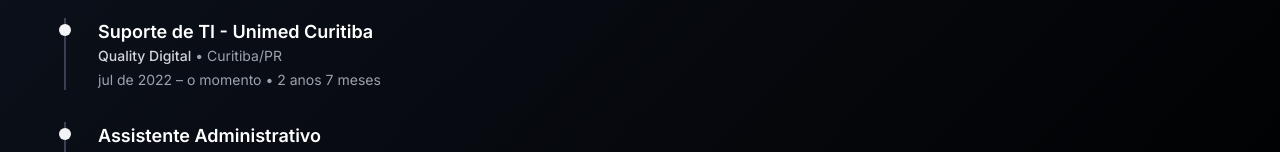
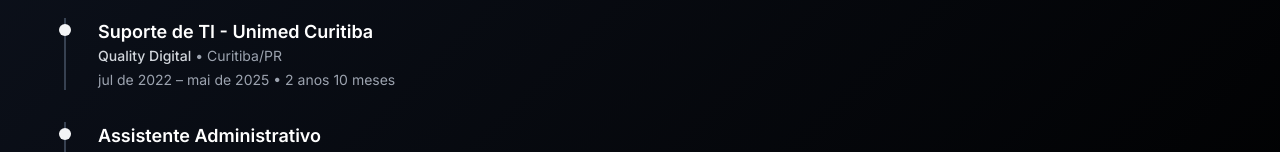
Before and after one commit to andreflara/mysite, a Next.js app: page /about in a window 1280 px wide. Shown: the part 884-1036 px from the top of the page. Built offline with nearby package versions, Linux system fonts and the light colour scheme.

Commit message:
Update dependencies and modify experience duration in About page
- Updated Next.js version from 15.0.3 to 15.3.5 in package.json.
- Adjusted the period and duration of the "Suporte de TI - Unimed Curitiba" experience in the About page to reflect accurate dates.

```diff
--- a/package.json
+++ b/package.json
@@ -15,7 +15,7 @@
     "@tabler/icons-react": "^3.21.0",
     "fortawesome": "^0.0.1-security",
     "lucide-react": "^0.460.0",
-    "next": "15.0.3",
+    "next": "^15.3.5",
     "react": "^18.3.1",
     "react-dom": "^18.3.1",
     "react-router-dom": "^6.28.0",
--- a/src/app/about/page.tsx
+++ b/src/app/about/page.tsx
@@ -32,8 +32,8 @@
     title: "Suporte de TI - Unimed Curitiba",
     company: "Quality Digital",
     location: "Curitiba/PR",
-    period: "jul de 2022 – o momento",
-    duration: "2 anos 7 meses",
+    period: "jul de 2022 – mai de 2025",
+    duration: "2 anos 10 meses",
   },
   {
     title: "Assistente Administrativo",
```
Also changed, not shown: 1 other file (tests, documents, lock files or other folders).
